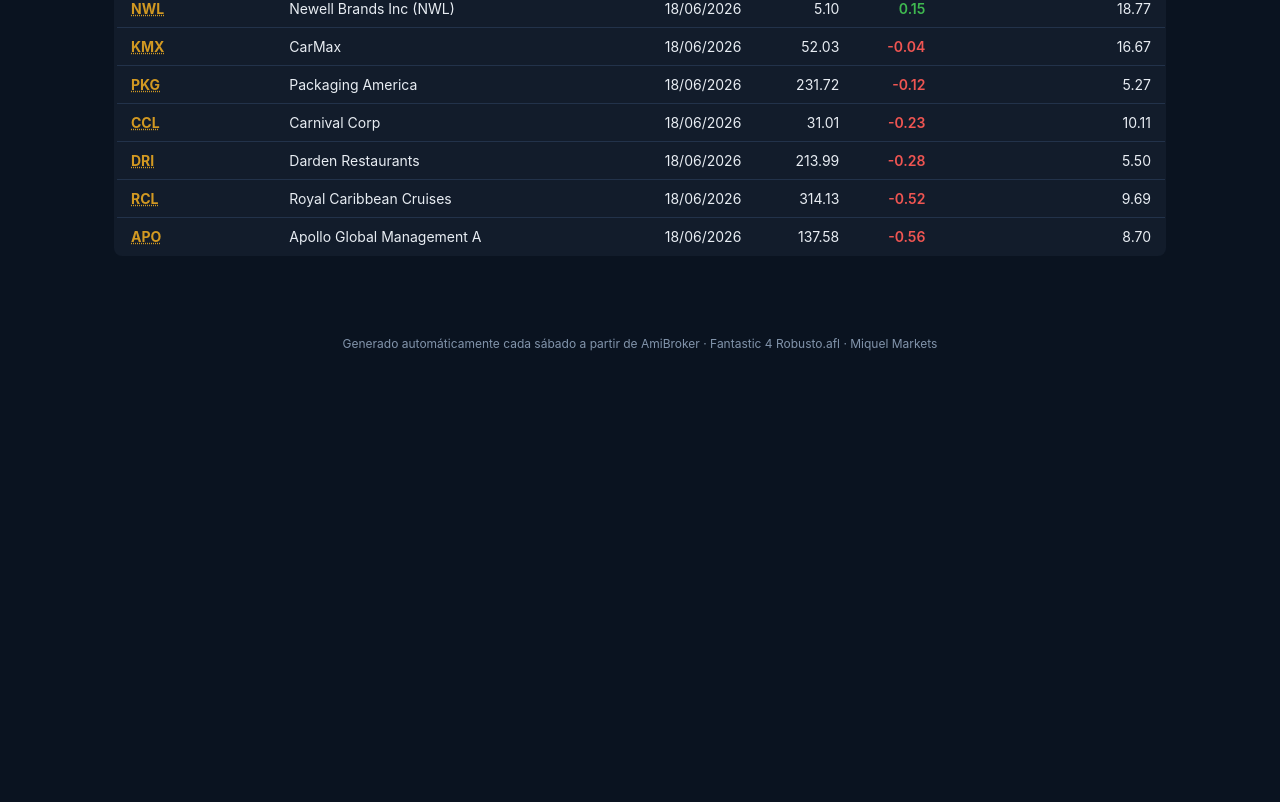
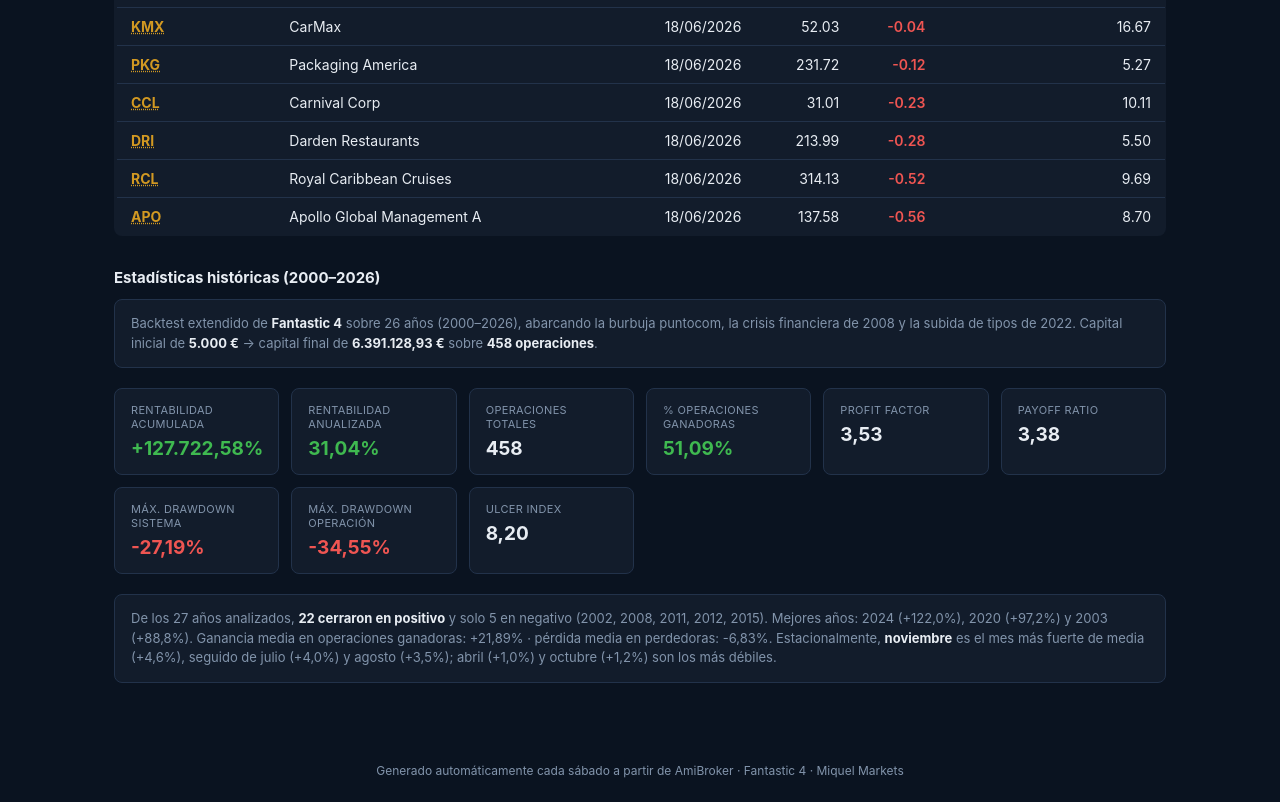
Before and after one commit to Miqui1804/fantastic4-dashboard, a plain HTML site: page index.html in a window 1280 px wide. Shown: the part 1124-1926 px from the top of the page. Before the commit the page ends 1499 px from the top, so only its background shows below. Drawn offline with Linux system fonts and the light colour scheme.

Commit message:
Add files via upload

```diff
--- a/index.html
+++ b/index.html
@@ -59,6 +59,12 @@
 .pct-neg{color:var(--red); font-weight:600;}
 .ticker{font-weight:700; color:var(--gold); cursor:pointer; text-decoration:underline dotted;}
 .ticker:hover{color:#e6b955;}
+.stats-grid{display:grid; grid-template-columns:repeat(auto-fit,minmax(150px,1fr)); gap:12px; margin-bottom:20px;}
+.stat-card{background:var(--panel); border:1px solid var(--border); border-radius:8px; padding:14px 16px;}
+.stat-card .label{font-size:11px; color:var(--muted); text-transform:uppercase; letter-spacing:.03em; margin-bottom:6px;}
+.stat-card .value{font-size:19px; font-weight:700; color:var(--text);}
+.stat-card .value.pos{color:var(--green);}
+.stat-card .value.neg{color:var(--red);}
 footer{padding:24px; text-align:center; color:var(--muted); font-size:12px;}
 @media(max-width:600px){
 th,td{padding:8px 8px; font-size:12px;}
@@ -121,7 +127,7 @@
 <section>
 <h2 class="section-title">Cartera actual (posiciones abiertas)</h2>
 <div class="note">
-Resultado del <b>Backtest</b> de AmiBroker sobre <b>Fantastic 4 Robusto.afl</b> (01/01/2020 → última sesión).
+Resultado del <b>Backtest</b> de AmiBroker sobre <b>Fantastic 4</b> (01/01/2020 → última sesión).
 El sistema mantiene <b>4</b> posiciones simultáneas. A fecha de la última señal ninguna de las 4
 posiciones abiertas muestra señal de venta activa, por lo que <b>la cartera está completa (4/4) y no hay huecos</b>
 disponibles para nuevos candidatos.
@@ -145,7 +151,7 @@
 <h2 class="section-title">Candidatos con señal de compra</h2>
 <div class="note">
 Lista de candidatos con señal de <b>compra activa</b> generada por el Explorer de AmiBroker sobre la fórmula
-<b>Fantastic 4 Robusto.afl</b> (universo *Filter, último cierre semanal). Ordenado por <b>RSC Mansfield</b> descendente.
+<b>Fantastic 4</b> (universo *Filter, último cierre semanal). Ordenado por <b>RSC Mansfield</b> descendente.
 Las <span class="badge">TOP 4</span> filas son las que el sistema seleccionaría según su regla
 <b>4</b> si hubiera huecos en cartera (actualmente no hay, ver sección superior). El resto son
 candidatos adicionales que también cumplen el filtro de compra. Haz clic en un ticker para ver su gráfico semanal
@@ -167,10 +173,36 @@
 </table>
 </section>
 
+<section>
+<h2 class="section-title">Estadísticas históricas (2000–2026)</h2>
+<div class="note">
+Backtest extendido de <b>Fantastic 4</b> sobre 26 años (2000–2026), abarcando la burbuja puntocom, la crisis financiera
+de 2008 y la subida de tipos de 2022. Capital inicial de <b>5.000 €</b> → capital final de <b>6.391.128,93 €</b> sobre
+<b>458 operaciones</b>.
+</div>
+<div class="stats-grid">
+<div class="stat-card"><div class="label">Rentabilidad acumulada</div><div class="value pos">+127.722,58%</div></div>
+<div class="stat-card"><div class="label">Rentabilidad anualizada</div><div class="value pos">31,04%</div></div>
+<div class="stat-card"><div class="label">Operaciones totales</div><div class="value">458</div></div>
+<div class="stat-card"><div class="label">% operaciones ganadoras</div><div class="value pos">51,09%</div></div>
+<div class="stat-card"><div class="label">Profit Factor</div><div class="value">3,53</div></div>
+<div class="stat-card"><div class="label">Payoff Ratio</div><div class="value">3,38</div></div>
+<div class="stat-card"><div class="label">Máx. drawdown sistema</div><div class="value neg">-27,19%</div></div>
+<div class="stat-card"><div class="label">Máx. drawdown operación</div><div class="value neg">-34,55%</div></div>
+<div class="stat-card"><div class="label">Ulcer Index</div><div class="value">8,20</div></div>
+</div>
+<div class="note">
+De los 27 años analizados, <b>22 cerraron en positivo</b> y solo 5 en negativo (2002, 2008, 2011, 2012, 2015). Mejores
+años: 2024 (+122,0%), 2020 (+97,2%) y 2003 (+88,8%). Ganancia media en operaciones ganadoras: +21,89% · pérdida media
+en perdedoras: -6,83%. Estacionalmente, <b>noviembre</b> es el mes más fuerte de media (+4,6%), seguido de julio
+(+4,0%) y agosto (+3,5%); abril (+1,0%) y octubre (+1,2%) son los más débiles.
+</div>
+</section>
+
 </main>
 
 <footer>
-Generado automáticamente cada sábado a partir de AmiBroker · Fantastic 4 Robusto.afl · Miquel Markets
+Generado automáticamente cada sábado a partir de AmiBroker · Fantastic 4 · Miquel Markets
 </footer>
 
 <div id="tvOverlay">
```
